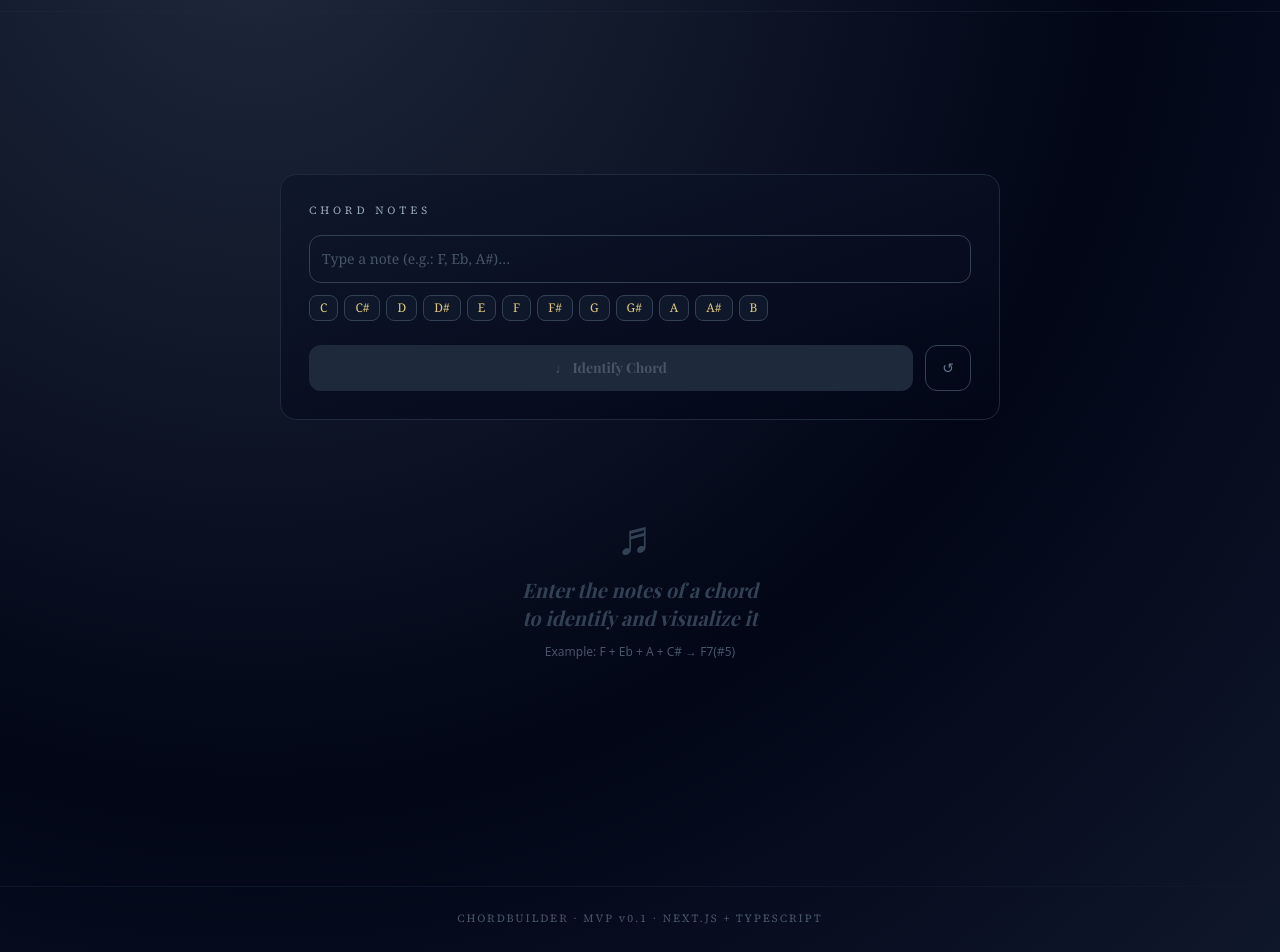
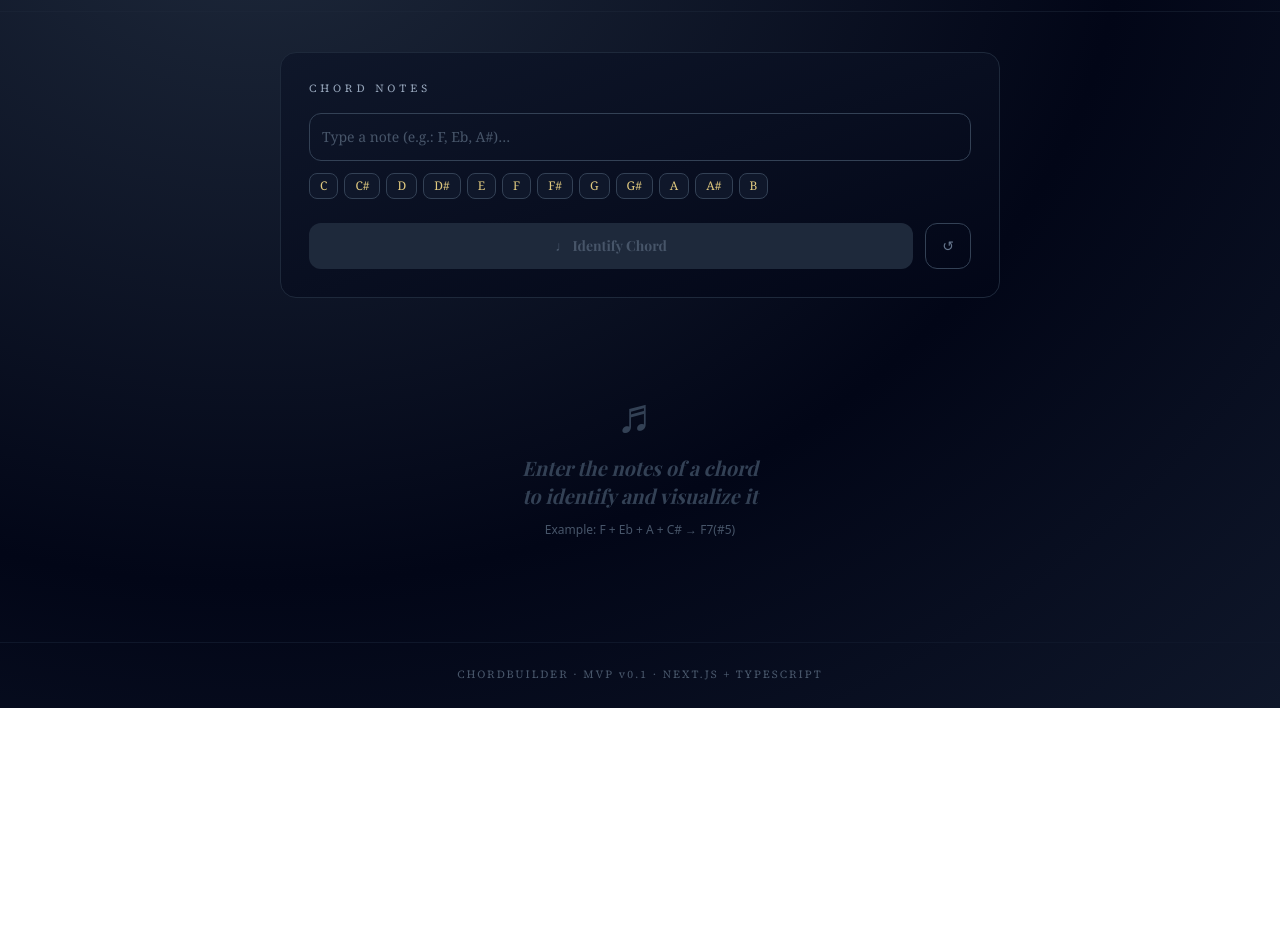
Before and after one commit to tnovau/chord-builder-app, a Next.js app: page / in a window 1280 px wide. Shown: the part 202-1154 px from the top of the page. After the commit the page ends 910 px from the top, so only its background shows below. Built offline with nearby package versions, Linux system fonts and the light colour scheme.

Commit message:
chore: removing ads

```diff
--- a/app/page.tsx
+++ b/app/page.tsx
@@ -27,17 +27,17 @@
       </header>
 
       {/* Top Ad */}
-      <div className="max-w-4xl mx-auto px-4 py-4">
+      {/* <div className="max-w-4xl mx-auto px-4 py-4">
         <AdBanner slot="YOUR_AD_SLOT_1" format="horizontal" className="min-h-[90px]" />
-      </div>
+      </div> */}
 
       {/* Main app */}
       <ChordBuilder />
 
       {/* Bottom Ad */}
-      <div className="max-w-4xl mx-auto px-4 py-4">
+      {/* <div className="max-w-4xl mx-auto px-4 py-4">
         <AdBanner slot="YOUR_AD_SLOT_2" format="horizontal" className="min-h-[90px]" />
-      </div>
+      </div> */}
 
       {/* Footer */}
       <footer className="text-center py-6 border-t border-wood-900 text-wood-600 text-[11px] tracking-[2px] font-source">
```
